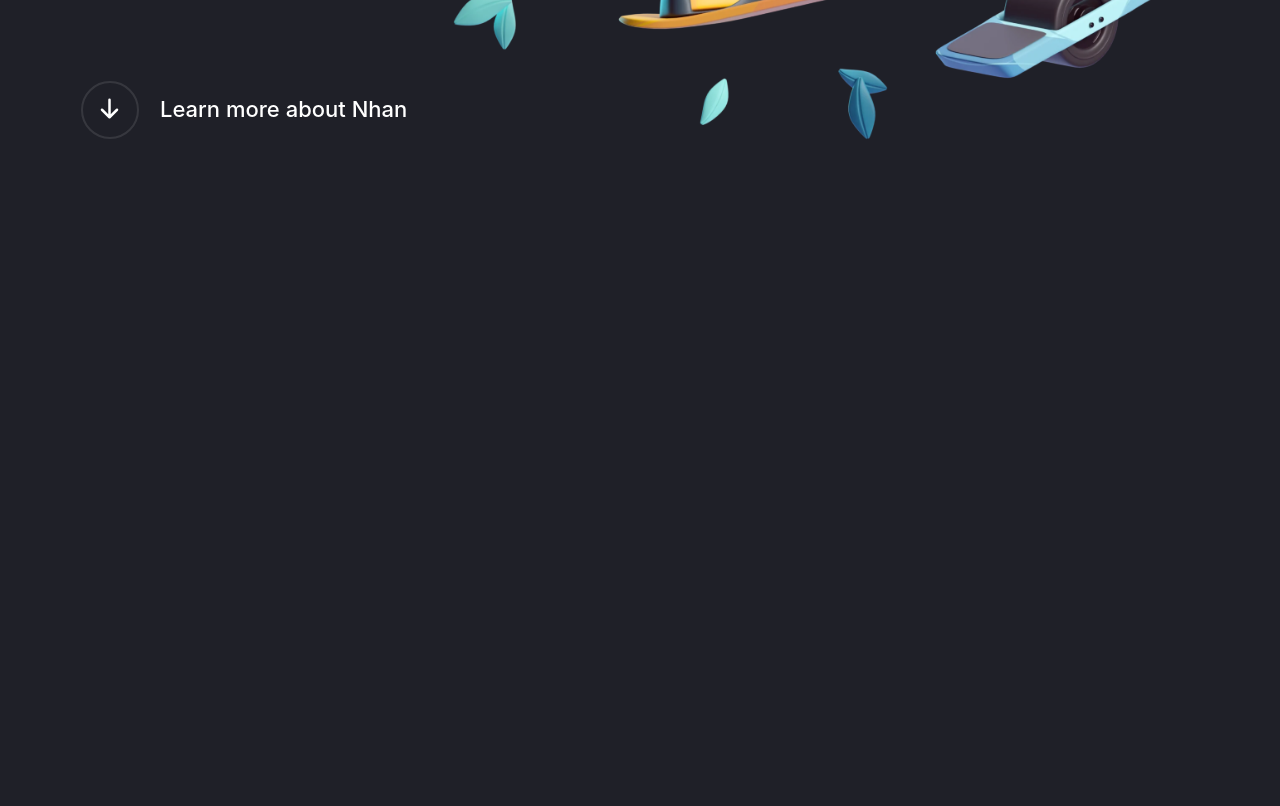
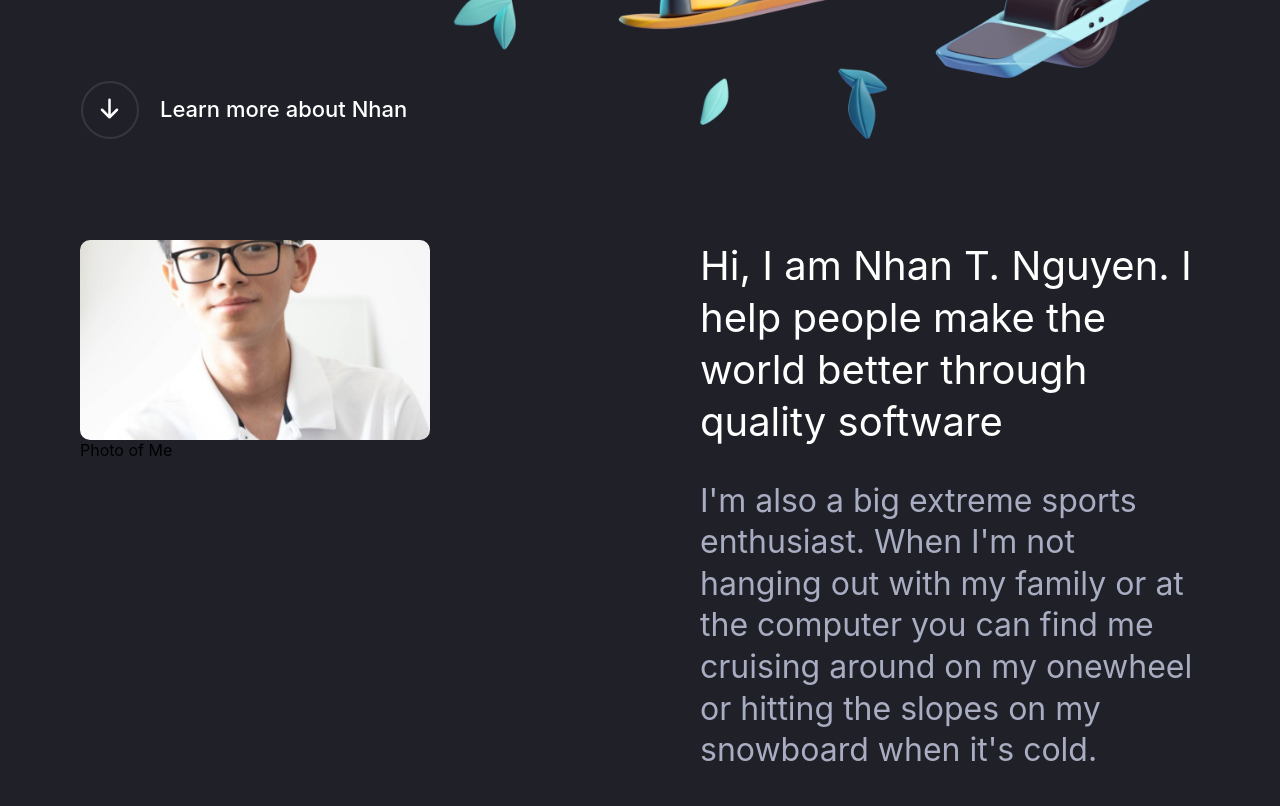
Before and after one commit to nathannewyen/nathan-blog, a Gatsby site: page / in a window 1280 px wide. Shown: the part 825-1631 px from the top of the page. Before the commit the page ends 1145 px from the top, so only its background shows below. Built offline with nearby package versions, Linux system fonts and the light colour scheme; Gatsby itself is replaced by a stand-in of ours.

Commit message:
update about me

```diff
--- /dev/null
+++ b/content/about/index.md
@@ -0,0 +1,8 @@
+---
+date: '2022-06-11'
+title: 'Photo of Me'
+cover: '../../src/images/me.png'
+about: 'Hi, I am Nhan T. Nguyen. I help people make the world better through quality software'
+---
+
+I'm also a big extreme sports enthusiast. When I'm not hanging out with my family or at the computer you can find me cruising around on my onewheel or hitting the slopes on my snowboard when it's cold.
--- /dev/null
+++ b/src/components/about.tsx
@@ -0,0 +1,95 @@
+import React from "react";
+import styled from "styled-components";
+import { useStaticQuery, graphql } from "gatsby";
+import { GatsbyImage, getImage } from "gatsby-plugin-image";
+
+const StyledContainer = styled.div`
+  .img {
+    border-radius: 10px;
+    height: 200px;
+  }
+`;
+
+const StyledImage = styled.div``;
+
+const StyledAboutMe = styled.div`
+  display: flex;
+  flex-direction: row;
+  justify-content: space-between;
+`;
+
+const StyledText = styled.div`
+  .about-title {
+    color: var(--color-white);
+    font-size: var(--fz-title);
+    width: 500px;
+  }
+
+  .about-text {
+    color: var(--color-blueGray);
+    font-size: var(--fz-h3);
+    width: 500px;
+  }
+`;
+
+const AboutMe = () => {
+  const data = useStaticQuery(graphql`
+    query {
+      heroes: allMarkdownRemark(
+        filter: { fileAbsolutePath: { regex: "/about/" } }
+        sort: { fields: [frontmatter___date], order: DESC }
+      ) {
+        edges {
+          node {
+            frontmatter {
+              title
+              about
+              cover {
+                childImageSharp {
+                  gatsbyImageData(
+                    width: 350
+                    height: 200
+                    placeholder: BLURRED
+                    formats: [AUTO, WEBP, AVIF]
+                  )
+                }
+              }
+            }
+            html
+          }
+        }
+      }
+    }
+  `);
+
+  const aboutsData = data.heroes.edges;
+
+  return (
+    <StyledContainer>
+      {aboutsData &&
+        aboutsData.map(({ node }, i: number) => {
+          const { html, frontmatter } = node;
+          const { cover, title, about } = frontmatter;
+          const image = getImage(cover);
+          return (
+            <StyledAboutMe key={i}>
+              <StyledImage>
+                <GatsbyImage image={image} alt={title} className="img" />
+                <div>{title}</div>
+              </StyledImage>
+
+              <StyledText>
+                <div className="about-title">{about}</div>
+                <div
+                  className="about-text"
+                  dangerouslySetInnerHTML={{ __html: html }}
+                />
+              </StyledText>
+            </StyledAboutMe>
+          );
+        })}
+    </StyledContainer>
+  );
+};
+
+export default AboutMe;
--- a/src/components/arrow-button.tsx
+++ b/src/components/arrow-button.tsx
@@ -1,12 +1,9 @@
 import * as React from "react";
 import { ArrowIcon } from "./icons";
-import { motion, useReducedMotion } from "framer-motion";
+import { motion } from "framer-motion";
 
 const variants = {
-  initial: { x: 0 },
-  hover: { x: 8 },
-  focus: { x: 12 },
-  tap: { x: 24 },
+  down: { x: 17, y: 16 },
 };
 
 const ArrowButton = (props) => {
@@ -32,7 +29,7 @@ const ArrowButton = (props) => {
         cy="30"
         variants={loading}
       />
-      <ArrowIcon isHovered={isHovered} direction="down" />
+      <ArrowIcon isHovered={isHovered} variants={variants} direction="down" />
     </svg>
   );
 };
--- a/src/components/hero.tsx
+++ b/src/components/hero.tsx
@@ -1,6 +1,6 @@
 import React, { useState } from "react";
+import styled from "styled-components";
 import { useStaticQuery, graphql } from "gatsby";
-import styled from "styled-components";
 import { GatsbyImage, getImage } from "gatsby-plugin-image";
 import { motion } from "framer-motion";
 // Components
@@ -44,7 +44,7 @@ const Hero = () => {
   const data = useStaticQuery(graphql`
     query {
       heroes: allMarkdownRemark(
-        filter: { fileAbsolutePath: { regex: "/content/" } }
+        filter: { fileAbsolutePath: { regex: "/hero/" } }
         sort: { fields: [frontmatter___date], order: DESC }
       ) {
         edges {
@@ -72,14 +72,15 @@ const Hero = () => {
   const [isHovered, setHovered] = useState(false);
   const heroesData = data.heroes.edges;
   const loading = {
-    hidden: { pathLength: 0, opacity: 0 },
-    visible: { pathLength: 1, opacity: 0.1 },
+    hidden: { pathLength: 0, opacity: 0, rotate: 270 },
+    visible: { pathLength: 1, opacity: 0.1, rotate: 270 },
     draw: () => {
       return {
         pathLength: 1,
         opacity: 1,
+        rotate: 270,
         transition: {
-          pathLength: { type: "spring", duration: 0.5, bounce: 0 },
+          pathLength: { type: "spring", duration: 1, bounce: 0 },
           opacity: { duration: 0.01 },
         },
       };
--- a/src/components/icons/arrow-icon.tsx
+++ b/src/components/icons/arrow-icon.tsx
@@ -4,8 +4,9 @@ import { motion } from "framer-motion";
 export interface ArrowIconProps {
   direction: "up" | "right" | "down" | "left" | "top-right";
   size?: number;
-  className?: string;
   isHovered?: boolean;
+  variants: any;
+  [key: string]: any;
 }
 
 export const rotationMap = {
@@ -16,17 +17,16 @@ export const rotationMap = {
   "top-right": "-rotate-135",
 };
 
-function ArrowIcon({ size = 25, isHovered }: ArrowIconProps) {
+const ArrowIcon = ({ size = 25, isHovered, variants }: ArrowIconProps) => {
   return (
     <svg
       width={size}
       height={isHovered ? 32 : size}
       xmlns="http://www.w3.org/2000/svg"
-      className="h-5 w-5"
       viewBox="0 0 20 20"
       fill="currentColor"
-      x={17}
-      y={16}
+      x={variants.down.x}
+      y={variants.down.y}
     >
       <motion.path
         initial={false}
@@ -37,6 +37,6 @@ function ArrowIcon({ size = 25, isHovered }: ArrowIconProps) {
       />
     </svg>
   );
-}
+};
 
 export default ArrowIcon;
--- a/src/components/index.tsx
+++ b/src/components/index.tsx
@@ -1,3 +1,4 @@
 export { default as Header } from "./header";
 export { default as Layout } from "./layout";
 export { default as Hero } from "./hero";
+export { default as About } from "./about";
--- a/src/components/layout.tsx
+++ b/src/components/layout.tsx
@@ -1,7 +1,7 @@
 import React from "react";
 import { ThemeProvider } from "styled-components";
 import { GlobalStyle, theme } from "@styles";
-import { Header, Hero } from "@components";
+import { Header, Hero, About } from "@components";
 
 const Layout = () => {
   return (
@@ -10,6 +10,7 @@ const Layout = () => {
         <GlobalStyle />
         <Header />
         <Hero />
+        <About />
       </ThemeProvider>
     </div>
   );
```
Also changed, not shown: .eslintrc.json, src/images/me.png (added).
